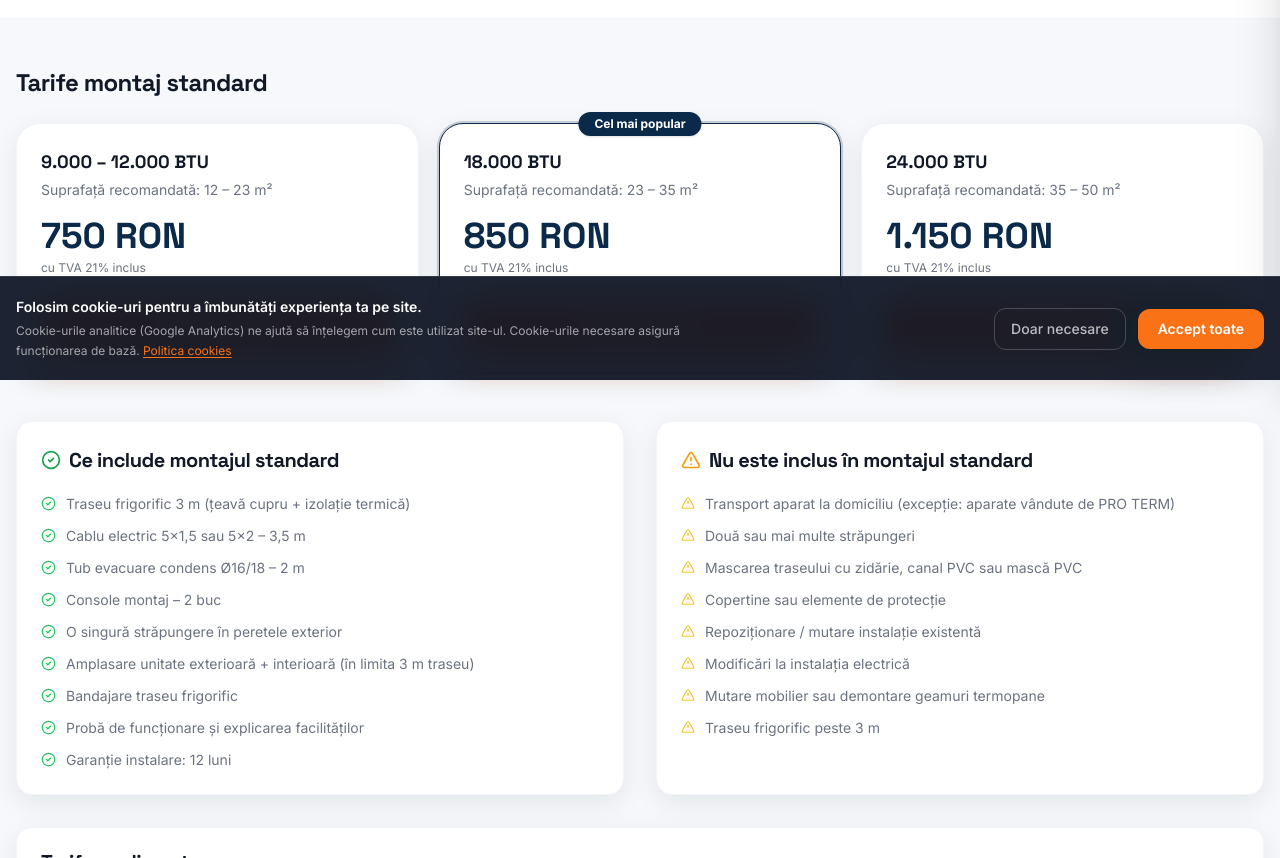
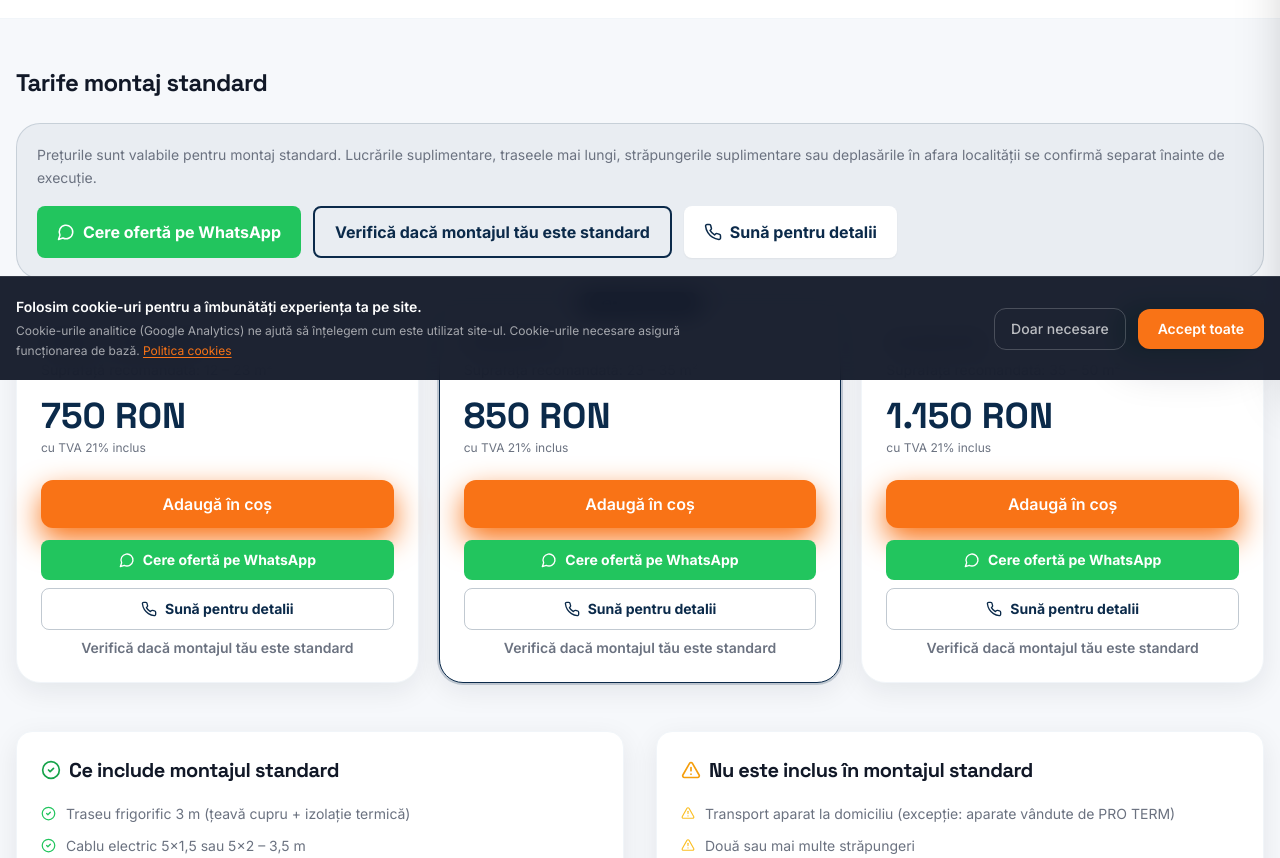
Before and after one commit to protermarad-hash/pro-term-web, a Next.js app: page /servicii/montaj in a window 1280 px wide. Shown: the part 420-1278 px from the top of the page. Built offline with nearby package versions, Linux system fonts and the light colour scheme; no server answers.

Commit message:
feat: imbunatateste clarificarea tarifelor pentru montaj AC

```diff
--- a/src/app/servicii/montaj/page.tsx
+++ b/src/app/servicii/montaj/page.tsx
@@ -5,6 +5,7 @@ import {
   Award,
   CheckCircle2,
   Phone,
+  MessageCircle,
   Mail,
   ShieldCheck,
   Wrench,
@@ -19,7 +20,8 @@ export const metadata: Metadata = {
   alternates: { canonical: 'https://pro-term.ro/servicii/montaj' },
   openGraph: {
     title: 'Montaj Aer Condiționat Arad și Timișoara | PRO TERM SRL',
-    description: 'Montaj profesional aer condiționat în Arad și Timișoara. De la 750 RON, garanție 12 luni, tehnicieni F-Gas autorizați.',
+    description:
+      'Montaj profesional aer condiționat în Arad și Timișoara. De la 750 RON, garanție 12 luni, tehnicieni F-Gas autorizați.',
     url: 'https://pro-term.ro/servicii/montaj',
   },
   robots: { index: true, follow: true },
@@ -108,6 +110,10 @@ const schemaJson = {
 };
 
 export default function MontajPage() {
+  const whatsappUrl = `https://wa.me/40749025610?text=${encodeURIComponent(
+    'Bună ziua, vreau să verific dacă montajul meu este standard.',
+  )}`;
+
   return (
     <>
       <script
@@ -116,7 +122,6 @@ export default function MontajPage() {
       />
       <Header />
       <main className="bg-light-200 pb-20 pt-24">
-        {/* Hero */}
         <section className="border-b border-slate-100 bg-white py-12">
           <div className="container mx-auto px-4">
             <div className="flex flex-wrap items-center gap-6">
@@ -125,7 +130,8 @@ export default function MontajPage() {
                   Servicii PRO TERM Arad
                 </span>
                 <h1 className="mt-2 font-heading text-4xl font-bold text-dark md:text-5xl">
-                  Montaj Standard<br className="hidden md:block" /> Aer Condiționat
+                  Montaj Standard
+                  <br className="hidden md:block" /> Aer Condiționat
                 </h1>
                 <p className="mt-4 max-w-xl text-dark-300 leading-relaxed">
                   Echipă certificată F-Gas/AGFR cu 25 ani experiență. Instalare profesională cu garanție 12 luni. Disponibil în Arad și județul Arad.
@@ -153,13 +159,47 @@ export default function MontajPage() {
         </section>
 
         <div className="container mx-auto px-4 pt-12">
-          {/* Pricing cards */}
           <h2 className="mb-6 font-heading text-2xl font-bold text-dark">Tarife montaj standard</h2>
+          <div className="mb-6 rounded-3xl border border-primary/15 bg-primary/5 p-5">
+            <p className="text-sm leading-relaxed text-dark-300">
+              Prețurile sunt valabile pentru montaj standard. Lucrările suplimentare, traseele mai lungi,
+              străpungerile suplimentare sau deplasările în afara localității se confirmă separat înainte de execuție.
+            </p>
+            <div className="mt-4 flex flex-col gap-3 sm:flex-row sm:flex-wrap">
+              <a
+                href={whatsappUrl}
+                target="_blank"
+                rel="noopener noreferrer"
+                className="inline-flex items-center justify-center gap-2 rounded-lg bg-green-500 px-5 py-3 font-bold text-white transition hover:bg-green-600"
+              >
+                <MessageCircle size={18} />
+                Cere ofertă pe WhatsApp
+              </a>
+              <a
+                href={whatsappUrl}
+                target="_blank"
+                rel="noopener noreferrer"
+                className="inline-flex items-center justify-center rounded-lg border-2 border-primary px-5 py-3 font-bold text-primary transition hover:bg-primary hover:text-white"
+              >
+                Verifică dacă montajul tău este standard
+              </a>
+              <a
+                href="tel:+40749025610"
+                className="inline-flex items-center justify-center gap-2 rounded-lg bg-white px-5 py-3 font-bold text-primary shadow-sm transition hover:bg-slate-50"
+              >
+                <Phone size={18} />
+                Sună pentru detalii
+              </a>
+            </div>
+          </div>
+
           <div className="mb-12 grid gap-5 sm:grid-cols-3">
             {TARIFE.map((t) => (
               <div
                 key={t.slug}
-                className={`relative flex flex-col rounded-3xl border bg-white p-6 shadow-card ${t.popular ? 'border-primary ring-2 ring-primary/20' : 'border-slate-100'}`}
+                className={`relative flex flex-col rounded-3xl border bg-white p-6 shadow-card ${
+                  t.popular ? 'border-primary ring-2 ring-primary/20' : 'border-slate-100'
+                }`}
               >
                 {t.popular && (
                   <span className="absolute -top-3 left-1/2 -translate-x-1/2 rounded-full bg-primary px-4 py-1 text-xs font-bold text-white shadow">
@@ -170,18 +210,38 @@ export default function MontajPage() {
                 <p className="mb-4 text-sm text-dark-300">Suprafață recomandată: {t.suprafata}</p>
                 <p className="mb-1 font-heading text-4xl font-bold text-primary">{t.pret} RON</p>
                 <p className="mb-6 text-xs text-dark-300">cu TVA 21% inclus</p>
-                <Link
-                  href={`/produse/${t.slug}`}
-                  className="btn-primary mt-auto justify-center py-3"
-                >
+                <Link href={`/produse/${t.slug}`} className="btn-primary mt-auto justify-center py-3">
                   Adaugă în coș
                 </Link>
+                <a
+                  href={whatsappUrl}
+                  target="_blank"
+                  rel="noopener noreferrer"
+                  className="mt-3 inline-flex items-center justify-center gap-2 rounded-lg bg-green-500 px-4 py-2.5 text-sm font-bold text-white transition hover:bg-green-600"
+                >
+                  <MessageCircle size={16} />
+                  Cere ofertă pe WhatsApp
+                </a>
+                <a
+                  href="tel:+40749025610"
+                  className="mt-2 inline-flex items-center justify-center gap-2 rounded-lg border border-primary/25 px-4 py-2.5 text-sm font-bold text-primary transition hover:border-primary hover:bg-primary/5"
+                >
+                  <Phone size={16} />
+                  Sună pentru detalii
+                </a>
+                <a
+                  href={whatsappUrl}
+                  target="_blank"
+                  rel="noopener noreferrer"
+                  className="mt-2 text-center text-sm font-semibold text-dark-300 transition hover:text-primary hover:underline"
+                >
+                  Verifică dacă montajul tău este standard
+                </a>
               </div>
             ))}
           </div>
 
           <div className="grid gap-8 lg:grid-cols-2">
-            {/* Ce include */}
             <div className="card">
               <h2 className="mb-5 flex items-center gap-2 font-heading text-xl font-bold text-dark">
                 <CheckCircle2 size={20} className="text-green-600" />
@@ -197,7 +257,6 @@ export default function MontajPage() {
               </ul>
             </div>
 
-            {/* Ce nu include */}
             <div className="card">
               <h2 className="mb-5 flex items-center gap-2 font-heading text-xl font-bold text-dark">
                 <AlertTriangle size={20} className="text-amber-500" />
@@ -214,7 +273,6 @@ export default function MontajPage() {
             </div>
           </div>
 
-          {/* Tarife suplimentare */}
           <div className="mt-8 card overflow-hidden p-0">
             <div className="px-6 py-5 border-b border-gray-100">
               <h2 className="font-heading text-xl font-bold text-dark">Tarife suplimentare</h2>
@@ -240,7 +298,6 @@ export default function MontajPage() {
             </div>
           </div>
 
-          {/* CTA banner */}
           <div className="mt-10 rounded-3xl bg-gradient-to-r from-primary to-blue-700 p-8 text-white">
             <div className="flex flex-col gap-6 md:flex-row md:items-center">
               <div className="flex-1">
```
